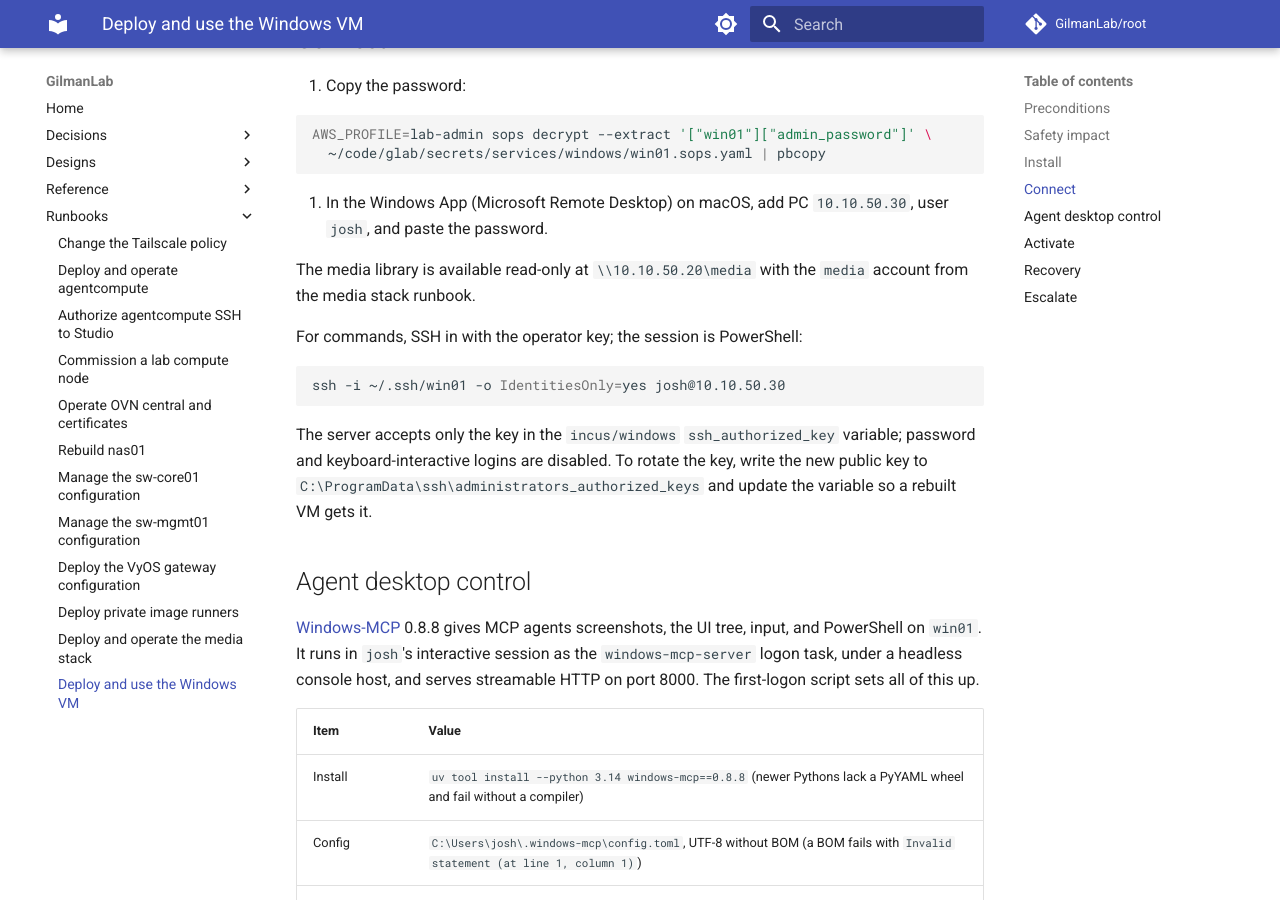
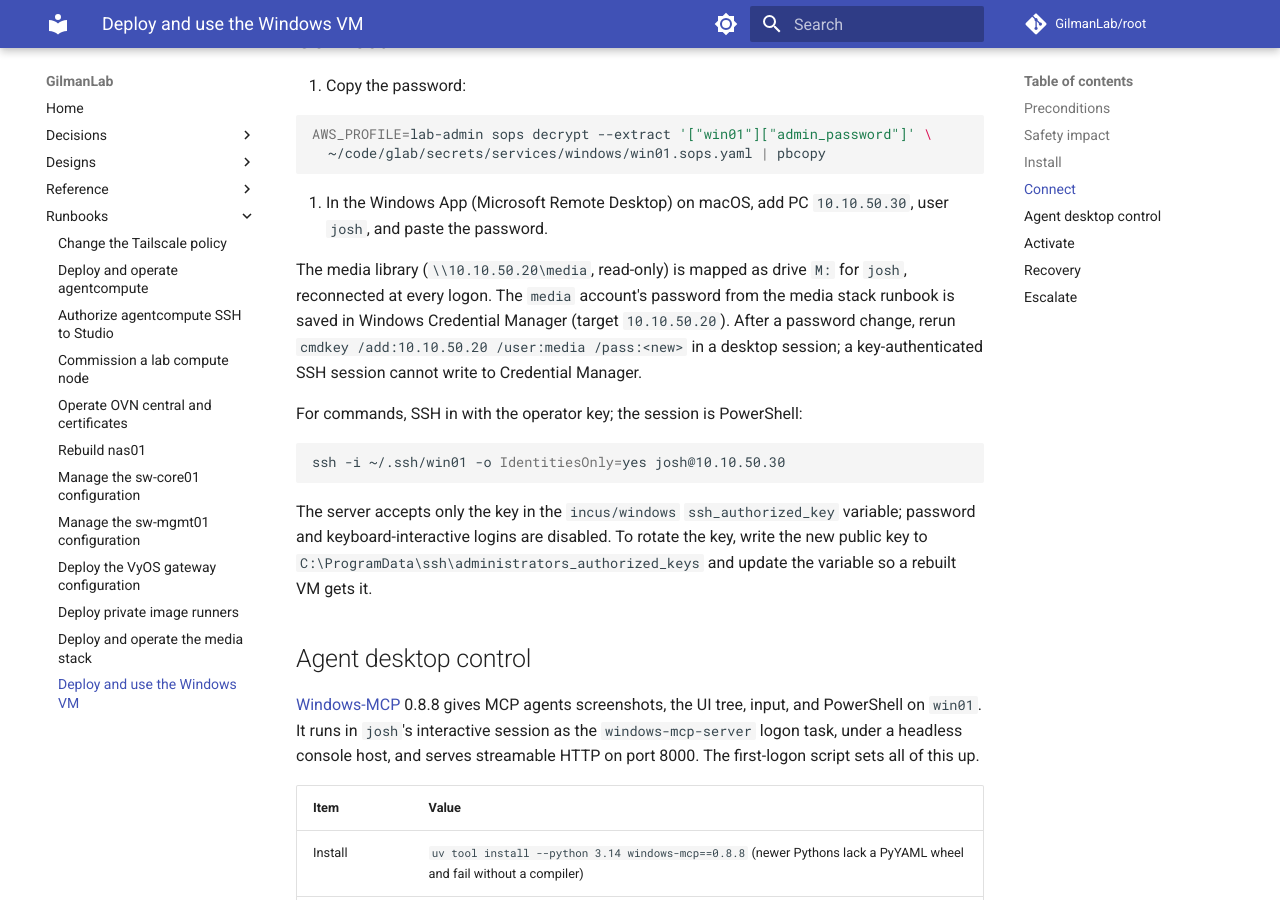
Before and after one commit to GilmanLab/root, an MkDocs documentation site: the page built from docs/docs/runbooks/windows-vm.md, in a window 1280 px wide and 900 px high, scrolled down 1693 px. Built offline with MkDocs 1.6.1 and Material for MkDocs 9.7.7, drawn with Linux system fonts in a browser that asks for light colours; comment, search, counter and statistics services are not loaded.

Commit message:
docs(windows): document the M: media library drive on win01 (#50)

```diff
--- a/docs/docs/runbooks/windows-vm.md
+++ b/docs/docs/runbooks/windows-vm.md
@@ -80,8 +80,12 @@ just remove-install-media
 2. In the Windows App (Microsoft Remote Desktop) on macOS, add PC
    `10.10.50.30`, user `josh`, and paste the password.
 
-The media library is available read-only at `\\10.10.50.20\media` with the
-`media` account from the media stack runbook.
+The media library (`\\10.10.50.20\media`, read-only) is mapped as drive `M:`
+for `josh`, reconnected at every logon. The `media` account's password from
+the media stack runbook is saved in Windows Credential Manager (target
+`10.10.50.20`). After a password change, rerun
+`cmdkey /add:10.10.50.20 /user:media /pass:<new>` in a desktop session; a
+key-authenticated SSH session cannot write to Credential Manager.
 
 For commands, SSH in with the operator key; the session is PowerShell:
 
```
